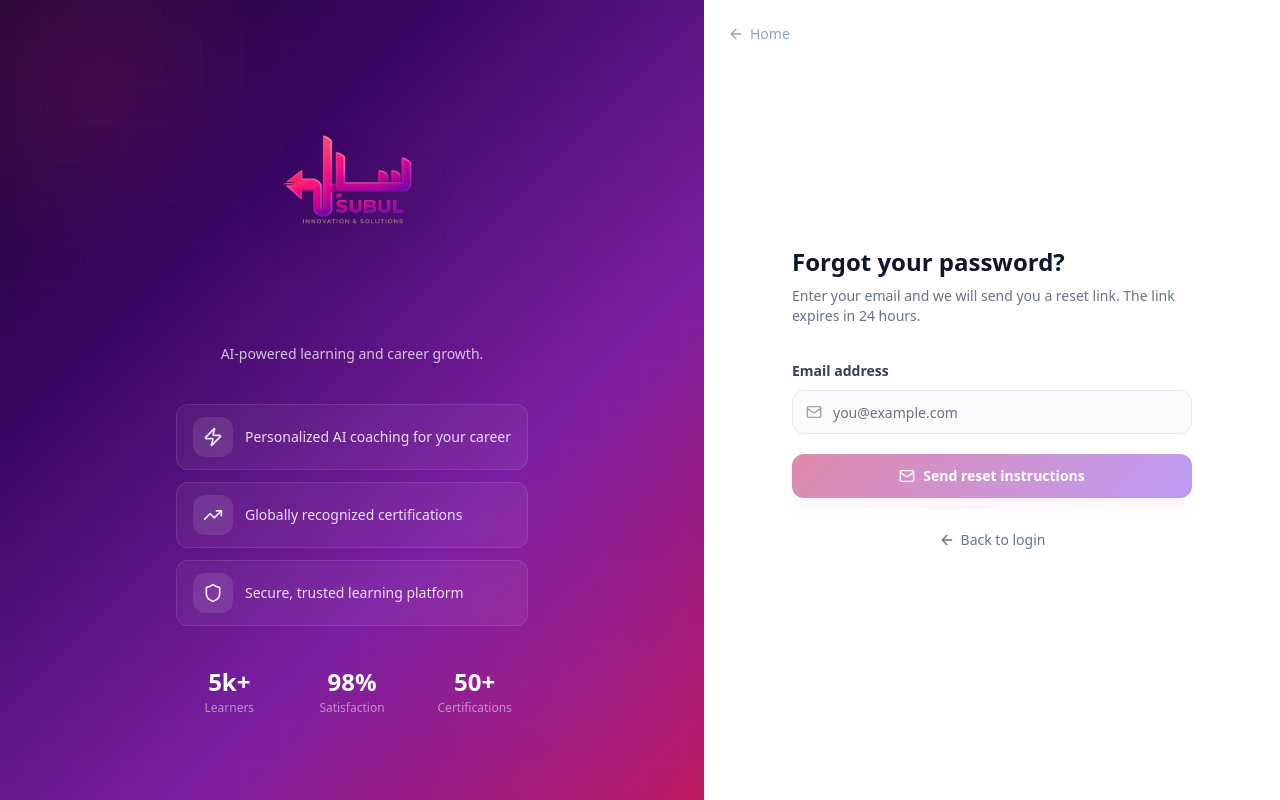
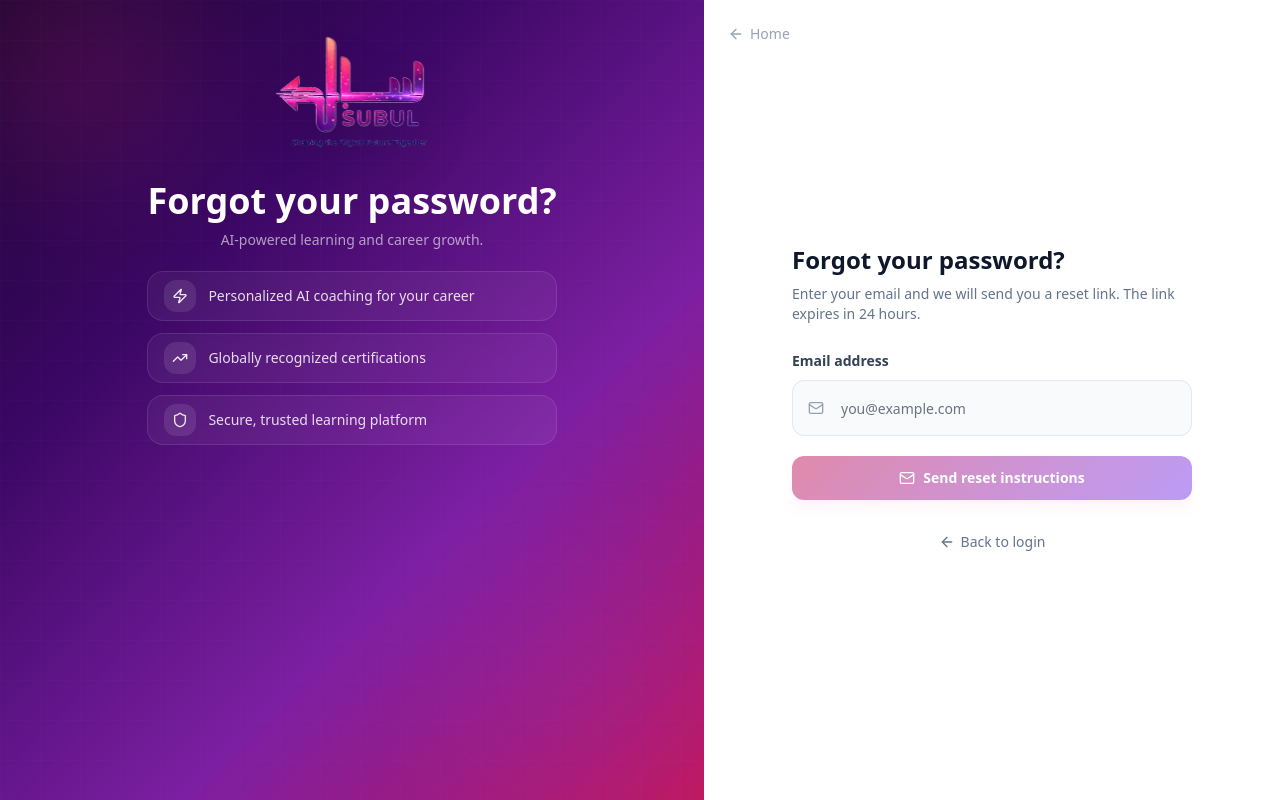
Before and after one commit to amenihmem1/SUBUL-Platform, a Next.js app in the folder frontend/: page /en/auth/forgot-password in a window 1280 px wide. Built offline with nearby package versions, Linux system fonts and the light colour scheme; no server answers.

Commit message:
align forgot password auth design

```diff
--- a/frontend/app/[locale]/auth/forgot-password/page.tsx
+++ b/frontend/app/[locale]/auth/forgot-password/page.tsx
@@ -92,8 +92,21 @@
   if (status === 'success') {
     return (
       <div className="flex min-h-screen w-full">
+      <style jsx global>{`
+        @keyframes authStatRise {
+          from { opacity: 0; transform: translateY(14px) scale(0.96); }
+          to { opacity: 1; transform: translateY(0) scale(1); }
+        }
+        .auth-stat-card {
+          opacity: 0;
+          animation: authStatRise 560ms cubic-bezier(.22, 1, .36, 1) both;
+        }
+        @media (prefers-reduced-motion: reduce) {
+          .auth-stat-card { opacity: 1; animation: none; }
+        }
+      `}</style>
         <div
-          className="hidden lg:flex lg:w-[52%] xl:w-[55%] relative flex-col items-center justify-center overflow-hidden"
+          className="hidden lg:flex lg:w-[52%] xl:w-[55%] relative flex-col items-center justify-start overflow-hidden py-5 xl:py-6"
           style={{
             background:
               'linear-gradient(135deg, #1a0533 0%, #3b0764 30%, #7c1fa2 65%, #c2185b 100%)',
@@ -108,19 +121,24 @@
             }}
           />
           <div className="relative z-10 flex flex-col items-center text-center px-12 max-w-lg">
-            <Image
-              src="/logo_subul_nav-side.png"
-              alt="Subul"
-              width={200}
-              height={100}
-              className="object-contain mb-8 drop-shadow-2xl"
-              priority
-            />
-            <p className="text-white/80 text-sm">{t('auth.forgotPasswordFlow.brandTagline')}</p>
+            <div className="mb-2 drop-shadow-2xl">
+              <Image
+                src="/subul-logo-transparent.png"
+                alt="Subul"
+                width={165}
+                height={85}
+                className="object-contain"
+                priority
+              />
+            </div>
+            <h1 className="text-3xl xl:text-4xl font-extrabold text-white leading-tight mb-2">
+              {t('auth.forgotPasswordFlow.successTitle')}
+            </h1>
+            <p className="text-white/60 text-sm leading-relaxed">{t('auth.forgotPasswordFlow.brandTagline')}</p>
           </div>
         </div>
 
-        <div className="flex-1 flex flex-col items-center justify-center bg-white px-6 py-12">
+        <div className="flex-1 flex flex-col items-center justify-start lg:justify-center bg-white relative px-6 pb-10 pt-16 lg:py-8">
           <Link
             href={`/${locale}`}
             className="absolute top-6 left-6 flex items-center gap-1.5 text-sm text-slate-400 hover:text-slate-700 transition-colors group"
@@ -188,8 +206,21 @@
 
   return (
     <div className="flex min-h-screen w-full">
+      <style jsx global>{`
+        @keyframes authStatRise {
+          from { opacity: 0; transform: translateY(14px) scale(0.96); }
+          to { opacity: 1; transform: translateY(0) scale(1); }
+        }
+        .auth-stat-card {
+          opacity: 0;
+          animation: authStatRise 560ms cubic-bezier(.22, 1, .36, 1) both;
+        }
+        @media (prefers-reduced-motion: reduce) {
+          .auth-stat-card { opacity: 1; animation: none; }
+        }
+      `}</style>
       <div
-        className="hidden lg:flex lg:w-[52%] xl:w-[55%] relative flex-col items-center justify-center overflow-hidden"
+        className="hidden lg:flex lg:w-[52%] xl:w-[55%] relative flex-col items-center justify-start overflow-hidden py-5 xl:py-6"
         style={{
           background: 'linear-gradient(135deg, #1a0533 0%, #3b0764 30%, #7c1fa2 65%, #c2185b 100%)',
         }}
@@ -212,26 +243,29 @@
         />
 
         <div className="relative z-10 flex flex-col items-center text-center px-12 max-w-lg">
-          <div className="mb-10 drop-shadow-2xl">
+          <div className="mb-2 drop-shadow-2xl">
             <Image
-              src="/logo_subul_nav-side.png"
+              src="/subul-logo-transparent.png"
               alt="Subul"
-              width={220}
-              height={110}
+              width={165}
+              height={85}
               className="object-contain"
               priority
             />
           </div>
-          <p className="text-white/75 text-sm mb-10 max-w-md">{t('auth.forgotPasswordFlow.brandTagline')}</p>
+          <h1 className="text-3xl xl:text-4xl font-extrabold text-white leading-tight mb-2">
+            {t('auth.forgotPasswordFlow.title')}
+          </h1>
+          <p className="text-white/60 text-sm leading-relaxed mb-5 max-w-md">{t('auth.forgotPasswordFlow.brandTagline')}</p>
 
-          <div className="grid w-full gap-3 text-left mb-10">
+          <div className="grid w-full gap-3 text-left mb-5">
             {FEATURE_ICONS.map((Icon, i) => (
               <div
                 key={i}
-                className="flex items-center gap-3 rounded-xl bg-white/5 border border-white/10 px-4 py-3 backdrop-blur-sm"
+                className="flex items-center gap-3 rounded-2xl bg-white/5 border border-white/10 px-4 py-2 backdrop-blur-sm"
               >
-                <div className="flex h-10 w-10 shrink-0 items-center justify-center rounded-lg bg-white/10">
-                  <Icon className="h-5 w-5 text-white/90" />
+                <div className="flex h-8 w-8 shrink-0 items-center justify-center rounded-xl bg-white/10">
+                  <Icon className="h-4 w-4 text-white/90" />
                 </div>
                 <span className="text-sm text-white/85">{leftFeatures[i]}</span>
               </div>
@@ -239,8 +273,10 @@
           </div>
 
           <div className="grid grid-cols-3 gap-4 w-full">
-            {leftStats.map(([val, label]) => (
-              <div key={String(label)} className="flex flex-col items-center">
+            {leftStats.map(([val, label], index) => (
+              <div key={String(label)} className="auth-stat-card flex flex-col items-center"
+                style={{ animationDelay: `${index * 120 + 160}ms` }}
+              >
                 <span className="text-2xl font-extrabold text-white">{val}</span>
                 <span className="text-xs text-white/50 mt-0.5">{label}</span>
               </div>
@@ -249,7 +285,7 @@
         </div>
       </div>
 
-      <div className="flex-1 flex flex-col items-center justify-center bg-white relative px-6 py-12">
+      <div className="flex-1 flex flex-col items-center justify-start lg:justify-center bg-white relative px-6 pb-10 pt-16 lg:py-8">
         <Link
           href={`/${locale}`}
           className="absolute top-6 left-6 flex items-center gap-1.5 text-sm text-slate-400 hover:text-slate-700 transition-colors group rtl:left-auto rtl:right-6"
@@ -258,12 +294,12 @@
           {t('auth.forgotPasswordFlow.backHome')}
         </Link>
 
-        <div className="lg:hidden mb-8">
-          <Image src="/logo_subul_nav-side.png" alt="Subul" width={140} height={70} className="object-contain" />
+        <div className="lg:hidden mb-4">
+          <Image src="/subul-logo-transparent.png" alt="Subul" width={115} height={62} className="object-contain" />
         </div>
 
         <div className="w-full max-w-[400px]">
-          <div className="mb-8 text-center lg:text-left rtl:lg:text-right">
+          <div className="mb-6 text-center lg:text-left rtl:lg:text-right">
             <h2 className="text-2xl font-extrabold text-slate-900">{t('auth.forgotPasswordFlow.title')}</h2>
             <p className="text-slate-500 text-sm mt-2">{t('auth.forgotPasswordFlow.subtitle')}</p>
           </div>
@@ -291,14 +327,14 @@
                       {t('auth.forgotPasswordFlow.emailLabel')}
                     </FormLabel>
                     <div className="relative">
-                      <div className="pointer-events-none absolute inset-y-0 left-0 flex items-center pl-3.5 rtl:left-auto rtl:right-0 rtl:pl-0 rtl:pr-3.5">
+                      <div className="pointer-events-none absolute inset-y-0 left-0 flex items-center pl-4 rtl:left-auto rtl:right-0 rtl:pl-0 rtl:pr-3.5">
                         <Mail className="h-4 w-4 text-slate-400" />
                       </div>
                       <Input
                         type="email"
                         placeholder={t('auth.forgotPasswordFlow.emailPlaceholder')}
                         disabled={isLoading}
-                        className="h-11 pl-10 rtl:pl-4 rtl:pr-10 rounded-xl border-slate-200 bg-slate-50 focus:bg-white focus:border-violet-400 focus:ring-2 focus:ring-violet-100 transition-all"
+                        className="h-14 pl-12 rtl:pl-4 rtl:pr-12 rounded-xl border-slate-200 bg-slate-50 focus:bg-white focus:border-violet-400 focus:ring-2 focus:ring-violet-100 transition-all"
                         {...field}
                       />
                     </div>
--- a/frontend/app/[locale]/auth/login/page.tsx
+++ b/frontend/app/[locale]/auth/login/page.tsx
@@ -211,6 +211,19 @@
 
   return (
     <div className="flex min-h-screen w-full">
+      <style jsx global>{`
+        @keyframes authStatRise {
+          from { opacity: 0; transform: translateY(14px) scale(0.96); }
+          to { opacity: 1; transform: translateY(0) scale(1); }
+        }
+        .auth-stat-card {
+          opacity: 0;
+          animation: authStatRise 560ms cubic-bezier(.22, 1, .36, 1) both;
+        }
+        @media (prefers-reduced-motion: reduce) {
+          .auth-stat-card { opacity: 1; animation: none; }
+        }
+      `}</style>
 
       {/* ── LEFT BRAND PANEL ── */}
       <div className="hidden lg:flex lg:w-[52%] xl:w-[55%] relative flex-col items-center justify-start overflow-hidden py-5 xl:py-6"
@@ -267,8 +280,12 @@
 
           {/* Stats row */}
           <div className="mt-5 grid grid-cols-3 gap-4 w-full">
-            {copy.stats.map(([val, label]) => (
-              <div key={label} className="flex flex-col items-center">
+            {copy.stats.map(([val, label], index) => (
+              <div
+                key={label}
+                className="auth-stat-card flex flex-col items-center"
+                style={{ animationDelay: `${index * 120 + 160}ms` }}
+              >
                 <span className="text-2xl font-extrabold text-white">{val}</span>
                 <span className="text-xs text-white/50 mt-0.5">{label}</span>
               </div>
--- a/frontend/app/[locale]/auth/register/page.tsx
+++ b/frontend/app/[locale]/auth/register/page.tsx
@@ -204,6 +204,19 @@
 
   return (
     <div className="flex min-h-screen w-full">
+      <style jsx global>{`
+        @keyframes authStatRise {
+          from { opacity: 0; transform: translateY(14px) scale(0.96); }
+          to { opacity: 1; transform: translateY(0) scale(1); }
+        }
+        .auth-stat-card {
+          opacity: 0;
+          animation: authStatRise 560ms cubic-bezier(.22, 1, .36, 1) both;
+        }
+        @media (prefers-reduced-motion: reduce) {
+          .auth-stat-card { opacity: 1; animation: none; }
+        }
+      `}</style>
 
       {/* ── LEFT BRAND PANEL ── */}
       <div
@@ -289,8 +302,12 @@
           {/* Stats row */}
           <div className="mt-5 grid grid-cols-3 gap-4 w-full">
             {copy.stats.map(
-              ([val, label]) => (
-                <div key={label} className="flex flex-col items-center">
+              ([val, label], index) => (
+                <div
+                  key={label}
+                  className="auth-stat-card flex flex-col items-center"
+                  style={{ animationDelay: `${index * 120 + 160}ms` }}
+                >
                   <span className="text-2xl font-extrabold text-white">{val}</span>
                   <span className="text-xs text-white/50 mt-0.5">{label}</span>
                 </div>
```
